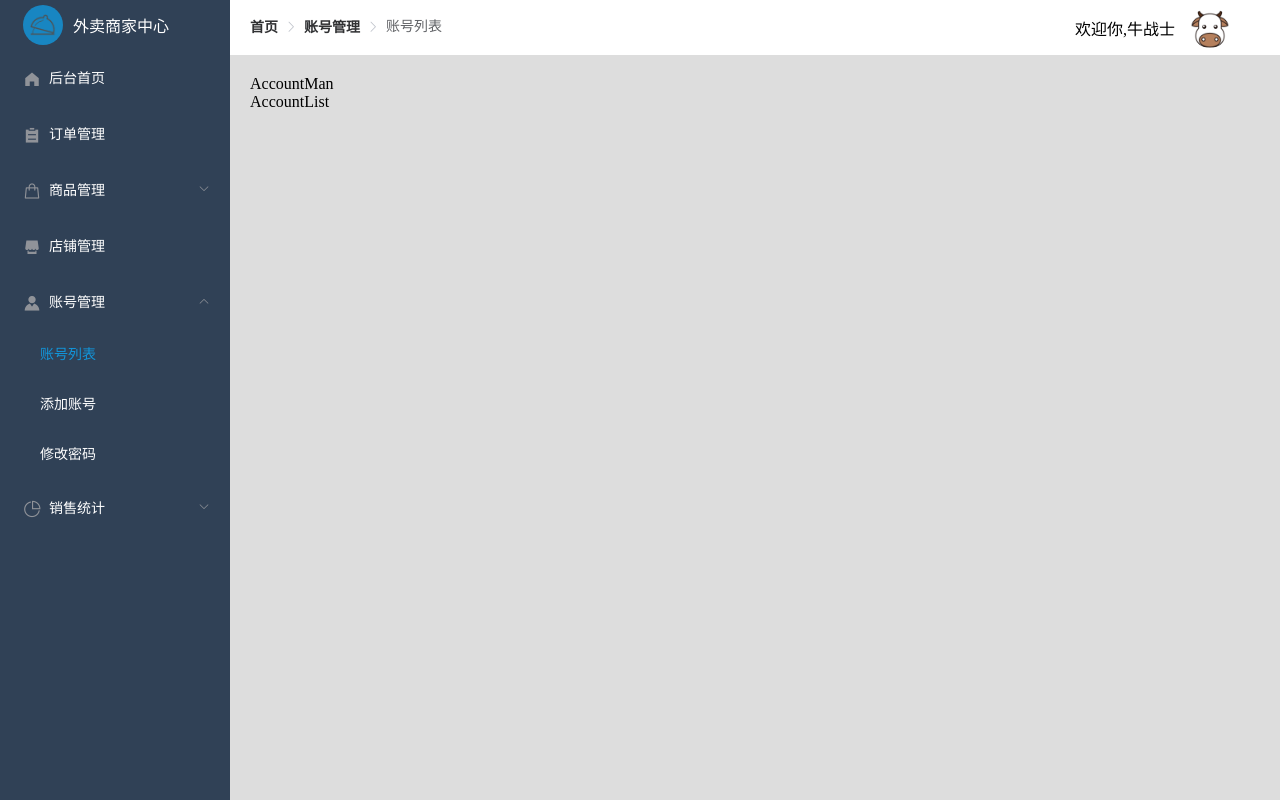
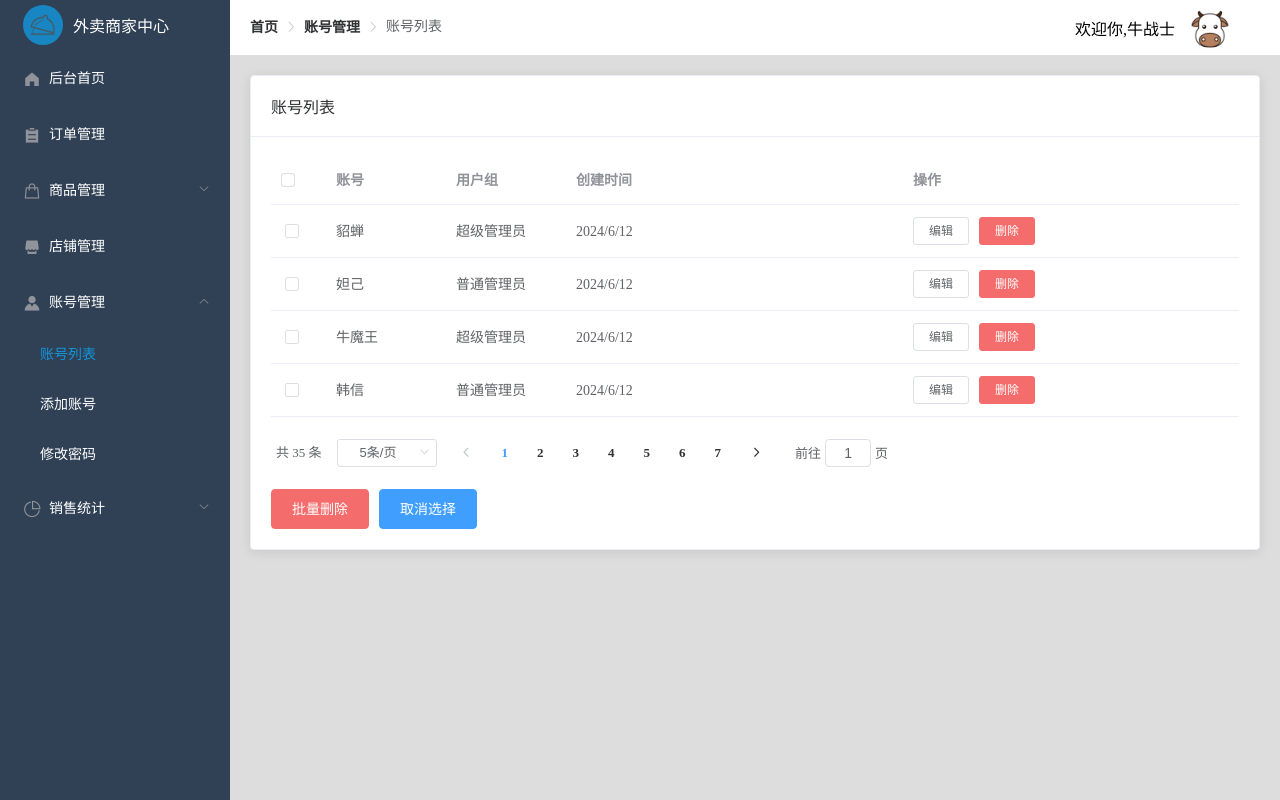
Before and after one commit to tdptdp1/vue2-demo, a Vue app: page /#/AccountMan/AccountList in a window 1280 px wide. Built offline with nearby package versions, Linux system fonts and the light colour scheme.

Commit message:
账号列表功能完成

```diff
--- a/src/views/AccountChidren/AccountList.vue
+++ b/src/views/AccountChidren/AccountList.vue
@@ -1,13 +1,96 @@
 <template>
-  <div id="AccountList">AccountList</div>
+  <div id="AccountList">
+    <el-card class="box-card">
+      <div slot="header" class="clearfix">
+        <span>账号列表</span>
+      </div>
+      <div  class="text item">
+        <el-table
+          ref="multipleTable"
+          :data="tableData"
+          tooltip-effect="dark"
+          style="width: 100%"
+          @selection-change="handleSelectionChange">
+          <el-table-column
+            type="selection"
+            width="55">
+          </el-table-column>
+          <el-table-column
+            label="账号"
+            width="120">
+            <template slot-scope="scope">{{ scope.row.idName }}</template>
+          </el-table-column>
+          <el-table-column
+            prop="name"
+            label="用户组"
+            width="120">
+          </el-table-column>
+          <el-table-column
+            prop="createTime"
+            label="创建时间"
+            show-overflow-tooltip>
+          </el-table-column>
+          <el-table-column label="操作">
+            <template >
+              <el-button
+                size="mini"
+               >编辑</el-button>
+              <el-button
+                size="mini"
+                type="danger"
+               >删除</el-button>
+            </template>
+          </el-table-column>
+        </el-table>
+      </div>
+      <div class="block">
+        <el-pagination
+          :current-page="currentPage4"
+          :page-sizes="[2, 5, 8, 10]"
+          :page-size="5"
+          layout="total, sizes, prev, pager, next, jumper"
+          :total="35">
+        </el-pagination>
+      </div>
+      <div class="setting">
+        <el-button type="danger">批量删除</el-button>
+        <el-button type="primary">取消选择</el-button>
+      </div>
+    </el-card>
+  </div>
 </template>
 
 <script>
 export default {
-  name: 'AccountList'
+  name: 'AccountList',
+  data () {
+    return {
+      tableData: [{
+        idName: '貂蝉',
+        name: '超级管理员',
+        createTime: '2024/6/12'
+      }, {
+        idName: '妲己',
+        name: '普通管理员',
+        createTime: '2024/6/12'
+      }, {
+        idName: '牛魔王',
+        name: '超级管理员',
+        createTime: '2024/6/12'
+      }, {
+        idName: '韩信',
+        name: '普通管理员',
+        createTime: '2024/6/12'
+      }]
+    }
+  }
 }
 </script>
 
-<style>
-
+<style lang="less" scoped>
+  #AccountList{
+    .block{
+      margin: 20px 0;
+    }
+  }
 </style>
--- a/src/views/AsideMenu/AccountMan.vue
+++ b/src/views/AsideMenu/AccountMan.vue
@@ -1,6 +1,5 @@
 <template>
   <div id="AccountMan">
-    AccountMan
     <router-view></router-view>
   </div>
 </template>
--- a/src/views/AsideMenu/StoreMan.vue
+++ b/src/views/AsideMenu/StoreMan.vue
@@ -7,7 +7,7 @@
         <div  class="text item">
           <div class="content">
             <label for="">店铺名称</label>
-            <el-input v-model="input" placeholder="请输入内容"></el-input>
+            <el-input v-model="storeName" placeholder="请输入内容"></el-input>
           </div>
           <div class="content top_conent">
             <label for="">店铺公告</label>
@@ -15,7 +15,7 @@
               type="textarea"
               :rows="5"
               placeholder="请输入内容"
-              v-model="textarea">
+              v-model="storeNotice">
             </el-input>
           </div>
           <div class="content top_conent">
@@ -50,6 +50,8 @@ export default {
   name: 'StoreMan',
   data () {
     return {
+      storeName: '牛战士餐厅（绵阳城市学院）',
+      storeNotice: '牛战士餐厅是一家以牛肉为主打菜品的餐厅。它的装修风格现代简约，通常用暖色调和木质元素营造出舒适的用餐环境。'
     }
   }
 }
@@ -83,7 +85,7 @@ export default {
           }
           ::v-deep .el-upload{
             width: 100px;
-            margin-left: 100px;
+            margin-left: 78px;
             height: 100px;
             line-height: 100px;
           }
```
